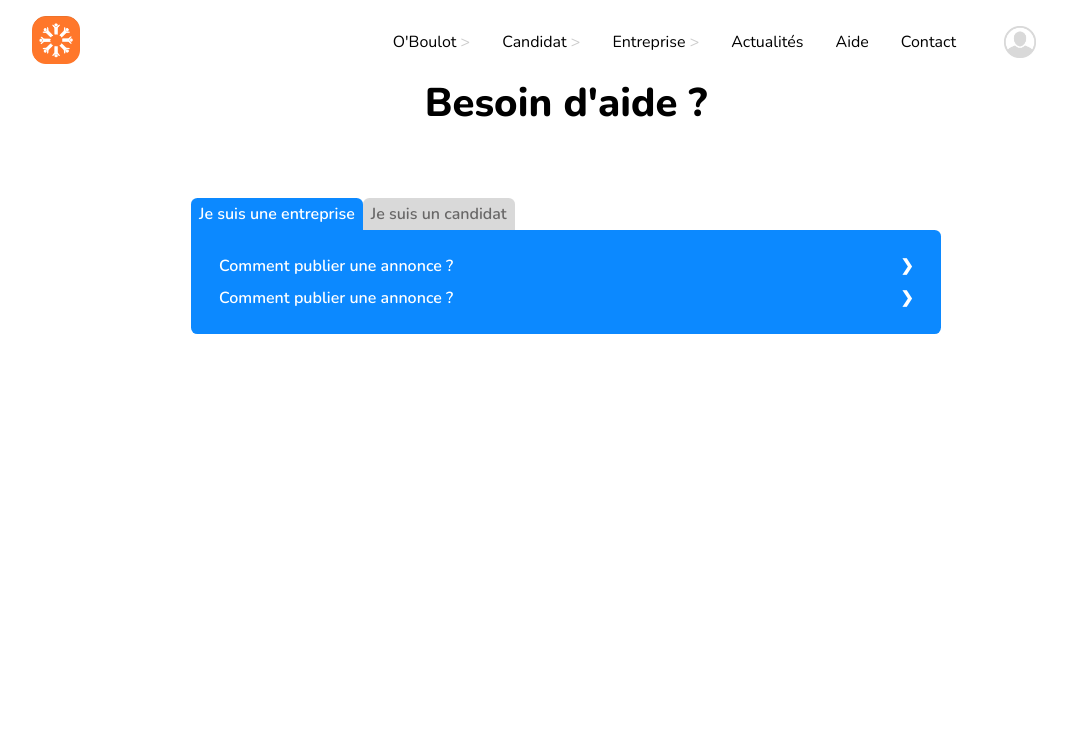
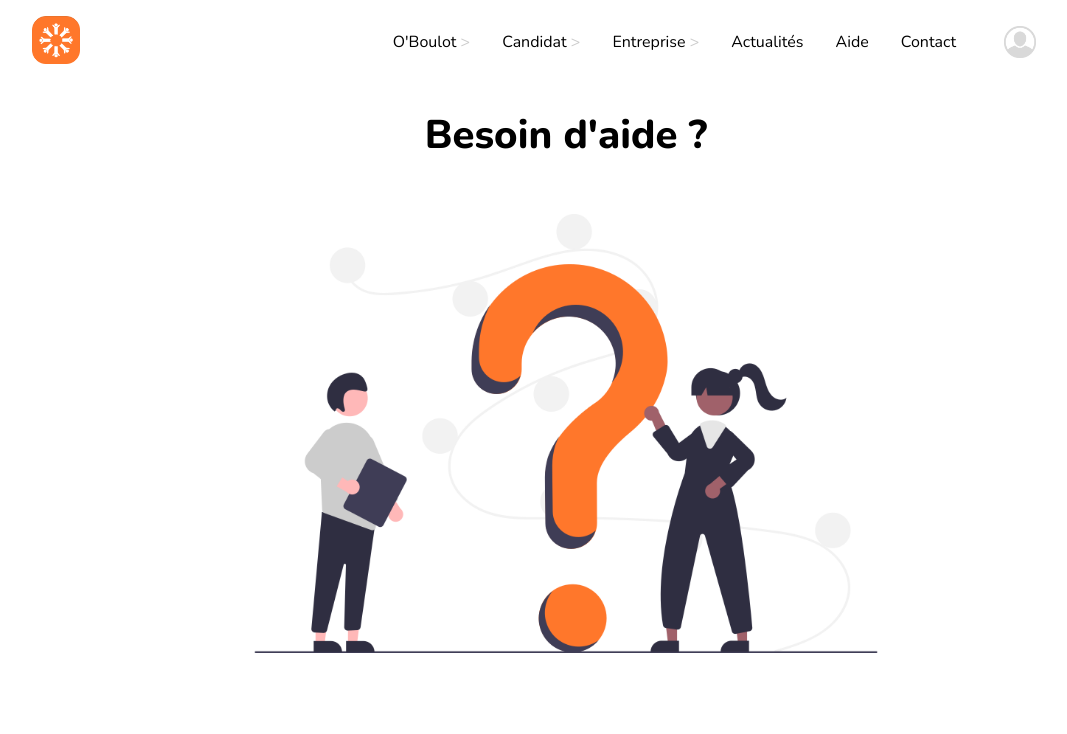
Before and after one commit to lekdup/projet-o-boulot, a React (Create React App) app in the folder front/: page / in a window 1280 px wide. Shown: the top 734 px of the page, without its empty margins (74-1141 px from the left). Built offline with nearby package versions, Linux system fonts and the light colour scheme.

Commit message:
help component OK

```diff
--- a/front/src/components/Help/Help.js
+++ b/front/src/components/Help/Help.js
@@ -1,4 +1,5 @@
 import './Help.scss';
+import questions from '../../assets/questions.png';
 
 function Help(){
 
@@ -6,6 +7,7 @@ function Help(){
     return(
         <div className='help'>
             <h1 className='help-title'> Besoin d'aide ?</h1>
+            <img src={questions} alt=''/>
             <div className="help-tabs">
     <input className="help-tabs"type="radio" id="tabfree" name="mytabs"checked='checked' />
     <label className='help-label blue'for="tabfree">Je suis une entreprise</label>
@@ -13,7 +15,7 @@ function Help(){
 
       <div className='help-tab-faq'>
       <input className='help-tab-faq-input' type='checkbox'  id='check1'/>
-      <label  for='check1'className='help-tab-faq-label'>Comment publier une annonce ?</label>
+      <label  for='check1'className='help-tab-faq-label'>Comment créer mon espace entreprise ?</label>
       <div className='help-tab-faq-content'>
         Lorem ipsum dolor sit amet, consectetur adipisicing elit, sed do eiusmod tempor incididunt ut labore et dolore magna aliqua. Ut enim ad minim veniam, quis nostrud exercitation ullamco laboris nisi ut aliquip ex ea commodo consequat. Duis aute irure dolor in reprehenderit in voluptate velit esse cillum dolore eu fugiat nulla pariatur. Excepteur sint occaecat cupidatat non proident, sunt in culpa qui officia deserunt mollit anim id est laborum.
       </div>
@@ -32,8 +34,27 @@ function Help(){
     <input className="help-tabs"type="radio" id="tabsilver" name="mytabs"/>
     <label className='help-label orange' for="tabsilver">Je suis un candidat</label>
     <div className="help-tab orange">
-      <h2>Comment créer mon profil ?</h2>
-      <p>Lorem ipsum dolor sit amet, consectetur adipisicing elit, sed do eiusmod tempor incididunt ut labore et dolore magna aliqua. Ut enim ad minim veniam, quis nostrud exercitation ullamco laboris nisi ut aliquip ex ea commodo consequat. Duis aute irure dolor in reprehenderit in voluptate velit esse cillum dolore eu fugiat nulla pariatur.</p>
+
+    <div className='help-tab-faq'>
+      <input className='help-tab-faq-input' type='checkbox' id='check3'/>
+      <label  for='check3'className='help-tab-faq-label'>Comment se passe le recrutement ?</label>
+      <div className='help-tab-faq-content'>
+        Lorem ipsum dolor sit amet, consectetur adipisicing elit, sed do eiusmod tempor incididunt ut labore et dolore magna aliqua. Ut enim ad minim veniam, quis nostrud exercitation ullamco laboris nisi ut aliquip ex ea commodo consequat. Duis aute irure dolor in reprehenderit in voluptate velit esse cillum dolore eu fugiat nulla pariatur. Excepteur sint occaecat cupidatat non proident, sunt in culpa qui officia deserunt mollit anim id est laborum.
+      </div>
+      </div>
+
+      <div className='help-tab-faq'>
+      <input className='help-tab-faq-input' type='checkbox' id='check4'/>
+      <label  for='check4'className='help-tab-faq-label'>Puis-je cumuler plusieurs job ?</label>
+      <div className='help-tab-faq-content'>
+        Lorem ipsum dolor sit amet, consectetur adipisicing elit, sed do eiusmod tempor incididunt ut labore et dolore magna aliqua. Ut enim ad minim veniam, quis nostrud exercitation ullamco laboris nisi ut aliquip ex ea commodo consequat. Duis aute irure dolor in reprehenderit in voluptate velit esse cillum dolore eu fugiat nulla pariatur. Excepteur sint occaecat cupidatat non proident, sunt in culpa qui officia deserunt mollit anim id est laborum.
+      </div>
+      </div>
+
+
+
+
+
     </div>
 
 
--- a/front/src/components/Help/Help.scss
+++ b/front/src/components/Help/Help.scss
@@ -5,27 +5,33 @@
     max-width: 50rem;
     width: 100%;
     margin: 0 auto;
+    & img{
+        width: 100%;
+    }
     &-title{
         font-size: 2.5rem;
         font-weight: 800;
+        margin-top: 2rem;
     }
     &-tabs {
         display: flex;
         flex-wrap: wrap;
         max-width: 800px;
-        margin: 50px auto;
+        margin: auto;
         padding: 25px;
     }
     &-tabs input[type="radio"] {
         display: none;
     }
-    &-tabs label {
+    &-label{
+        font-size: 1rem;
+        font-weight: 700 ;
         padding: .5rem;
+        color: rgb(104, 103, 103);
         background: vars.$grey;
-        font-weight: 600;
-        color: rgb(104, 103, 103);
         border-radius: .4rem .4rem 0rem 0rem;
     }
+
 
     &-tab {
         width: 100%;
@@ -108,16 +114,15 @@
             &-label {
               display: flex;
               justify-content: space-between;
-              padding: 1em;
-              font-weight: 800;
+              padding: 1rem 0rem 1rem 0rem;
+              font-weight: 800 !important;
               cursor: pointer;
               background-color: transparent !important;
               color: white !important;
 
               &::after {
                 content: "\276F";
-                width: .8em;
-                height: .8em;
+                scale: 0.6;
                 text-align: center;
                 transition: all .35s;
               }
```
Also changed, not shown: front/src/assets/questions.png (added).
